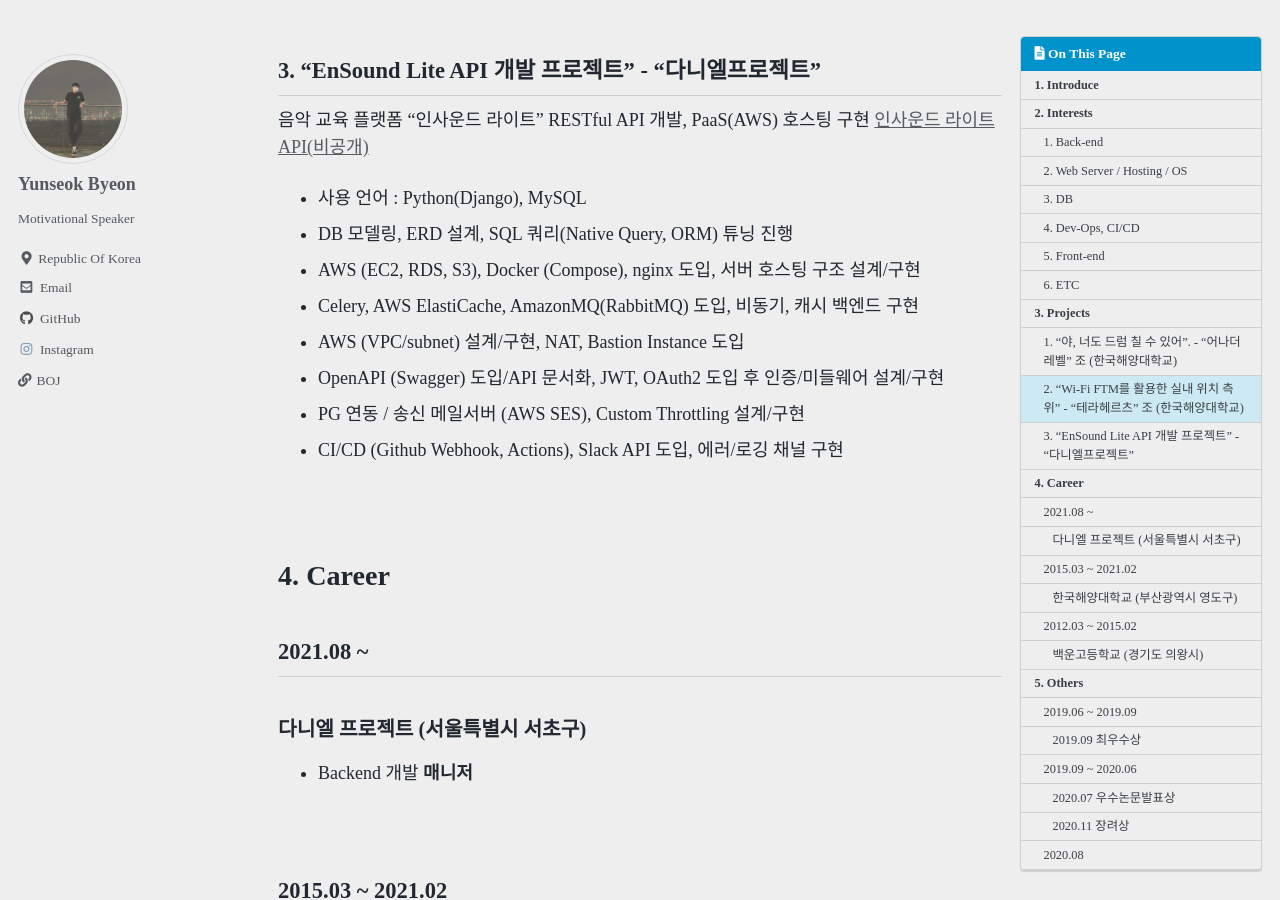
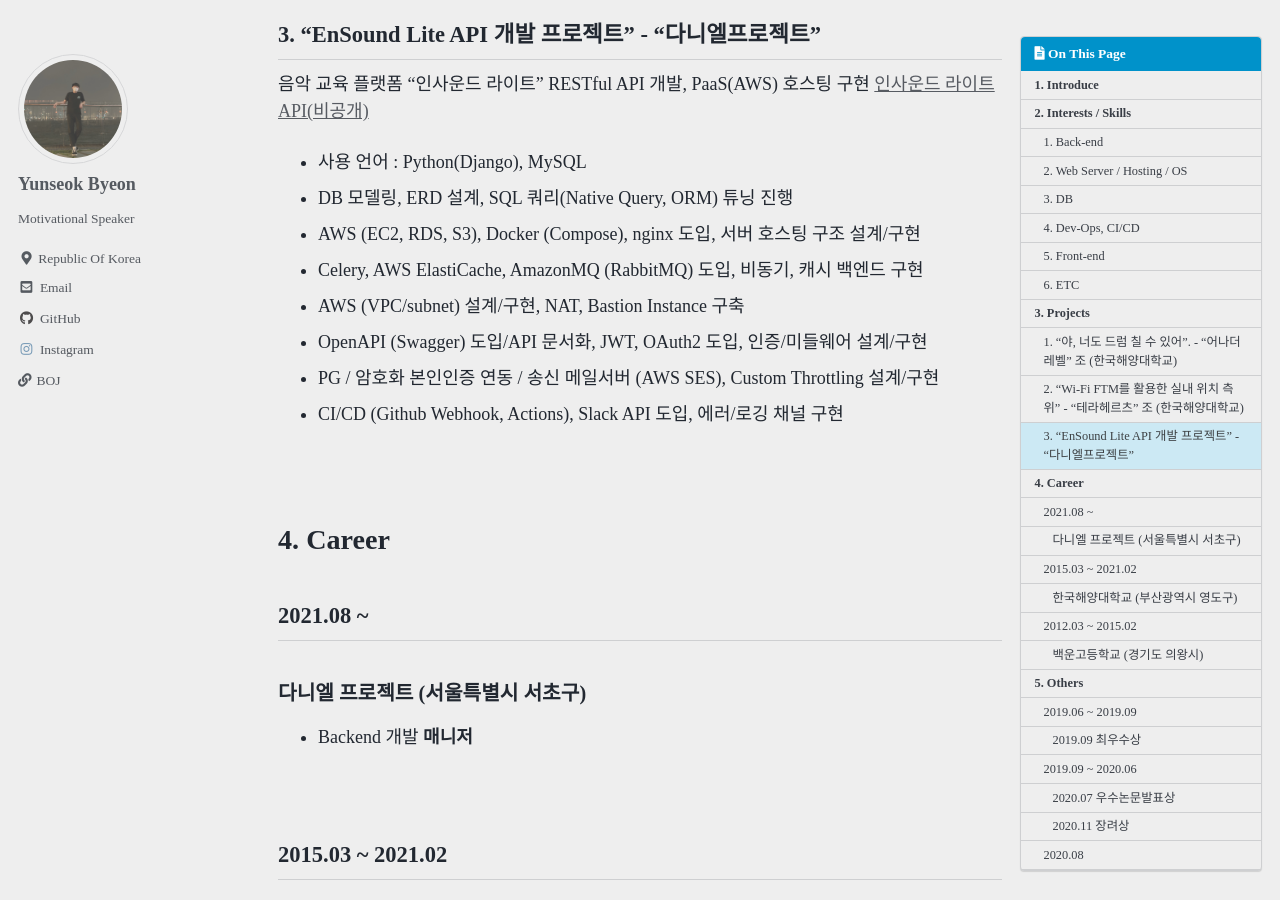
Before and after one commit to bye0nys/bye0nys.github.io, a Jekyll site: the page built from _pages/about.md, in a window 1280 px wide and 900 px high, scrolled down 2638 px. Built offline with Jekyll 4.4.1, drawn with Linux system fonts in a browser that asks for light colours; cached includes are drawn as plain includes; some web fonts are replaced; some of the changed text lies outside the part shown.

Commit message:
about.MD 수정(2)

```diff
--- a/_pages/about.md
+++ b/_pages/about.md
@@ -16,11 +16,11 @@ last_modified_at: 2022-07-27 18:06 +0900
 한국해양대학교 전기전자공학부에서 전자통신공학을 전공한 대한민국 표준형 공돌이입니다 (아쉽게도 남녀공학 중/고등학교 졸업).<br/><br/>
 학부생 시절엔 __Java__ , __Python__ 등의 언어를 사용하며 꾸준히 알고리즘을 개발해 왔고, 2회의 논문, 3회의 경진대회 출전 후 3회의 수상 경험이 있습니다.<br/><br/>
 뒤이어, 졸업 후 __Backend__ 와 __DevOps__ 분야에 흥미를 갖고 매일매일 배우는 중인 경력 1년 차 주니어 백엔드 개발자입니다!<br/><br/>
-현재 다니엘 프로젝트 플랫폼팀에서 백엔드 개발자로 근무하며 __Django Rest Framework__ 를 활용해 사내 플랫폼 개발, 관리, 통합을 진행하고 있고, 지속적인 성능 향상을 위해 매일 코드 리뷰를 진행하며 1일 1커밋을 지키며 살아가고 있습니다.<br/><br/>
+현재 다니엘 프로젝트 플랫폼팀에서 백엔드 개발자로 근무하며 __Django Rest Framework__ 를 활용해 새로운 플랫폼의 개발, 호스팅 업무를 진행하고 있고, 지속적인 성능 향상을 위해 주말을 제외하고는 매일 코드 리뷰, 1일 1커밋을 지키며 살아가고 있습니다.<br/><br/>
 2022년 7월을 기준으로 AWS S3와 Github Actions를 통한 CI/CD Pipeline 구현, kali linux를 활용한 모의해킹, k8s 도입을 진행하며 Server/DevOps Engineer로의 꿈을 이루기 위해 노력중입니다!
 <br/><br/>
 
-# 2. Interests
+# 2. Interests / Skills
 
 ## 1. Back-end
  - Python, Java
@@ -79,10 +78,10 @@ Wi-Fi FTM을 활용하여 실내 사용자의 위치를 3차원 좌표로 추정
  - 사용 언어 : Python(Django), MySQL
  - DB 모델링, ERD 설계, SQL 쿼리(Native Query, ORM) 튜닝 진행
  - AWS (EC2, RDS, S3), Docker (Compose), nginx 도입, 서버 호스팅 구조 설계/구현
- - Celery, AWS ElastiCache, AmazonMQ(RabbitMQ) 도입, 비동기, 캐시 백엔드 구현
- - AWS (VPC/subnet) 설계/구현, NAT, Bastion Instance 도입
- - OpenAPI (Swagger) 도입/API 문서화, JWT, OAuth2 도입 후 인증/미들웨어 설계/구현
- - PG 연동 / 송신 메일서버 (AWS SES), Custom Throttling 설계/구현
+ - Celery, AWS ElastiCache, AmazonMQ (RabbitMQ) 도입, 비동기, 캐시 백엔드 구현
+ - AWS (VPC/subnet) 설계/구현, NAT, Bastion Instance 구축
+ - OpenAPI (Swagger) 도입/API 문서화, JWT, OAuth2 도입, 인증/미들웨어 설계/구현
+ - PG / 암호화 본인인증 연동 / 송신 메일서버 (AWS SES), Custom Throttling 설계/구현
  - CI/CD (Github Webhook, Actions), Slack API 도입, 에러/로깅 채널 구현
 
 <br/><br/>
```
Also changed, not shown: other parts of _pages/about.md (+2 -3 lines).
